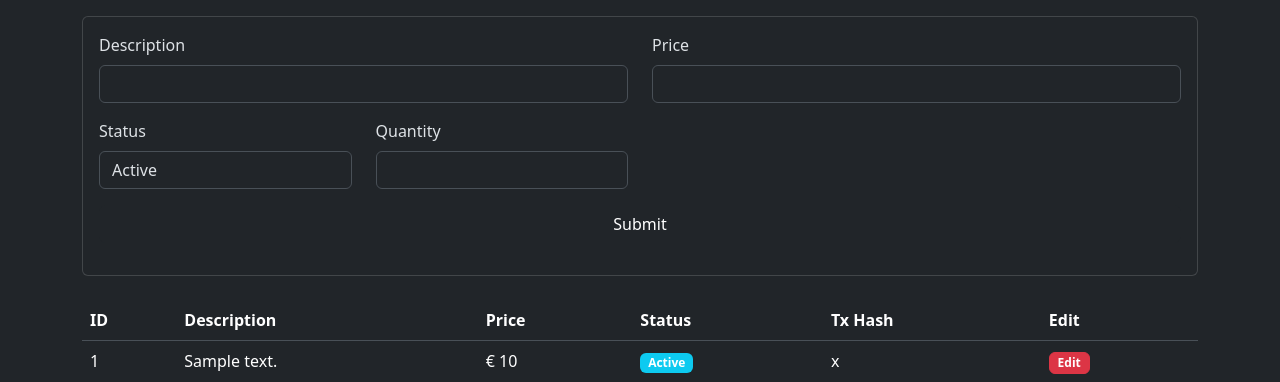
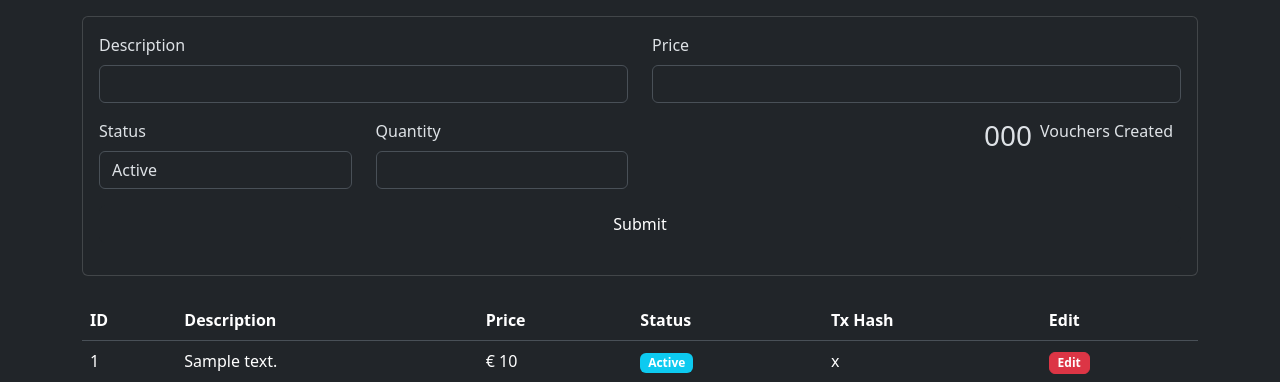
Before and after one commit to sergio-oliveira-br/safetrade_admin_service, a Django app: template vouchers/templates/core/pages/vouchers.html in a window 1280 px wide. Shown: the part 56-438 px from the top of the page. Run offline with Django 5.2, Linux system fonts and the light colour scheme; tables that the repository leaves empty hold one stand-in row (values such as "Sample post"); the template is opened without the code that fills it: values that come from a table or form of the project are taken from there, most other values are stand-ins (such as "Sample title", 1, 10 or a date in 2020).

Commit message:
Update _voucher_form.html

```diff
--- a/vouchers/templates/core/components/_voucher_form.html
+++ b/vouchers/templates/core/components/_voucher_form.html
@@ -1,4 +1,4 @@
-<form class="mt-3 card p-3" action="{% url 'create_voucher' %}" enctype="multipart/form-data" method="post" >
+<form class="mt-3 card p-3" action="{% url 'create_voucher' %}" enctype="multipart/form-data" method="post">
     {% csrf_token %}
 
     <div class="row">
@@ -9,7 +9,7 @@
 
         <div class="mb-3 col-12 col-md-6">
             <label for="voucher_price" class="form-label">Price</label>
-           {{ form.voucher_price }}
+            {{ form.voucher_price }}
         </div>
     </div>
 
@@ -22,9 +22,15 @@
 
         <div class="mb-3 col-12 col-md-3">
             <label for="voucher_quantity" class="form-label">Quantity</label>
-           {{ form.voucher_quantity }}
+            {{ form.voucher_quantity }}
+        </div>
+
+        <div class="d-flex flex-row-reverse mb-3 col-12 col-md-6 ">
+            <label class="form-label px-2">Vouchers Created</label>
+            <h3>{{ number_of_vouchers }}</h3>
         </div>
     </div>
 
-     <button type="submit" class="mb-3 col-12 btn btn-dark">Submit</button>
+
+    <button type="submit" class="mb-3 col-12 btn btn-dark">Submit</button>
 </form>
```
